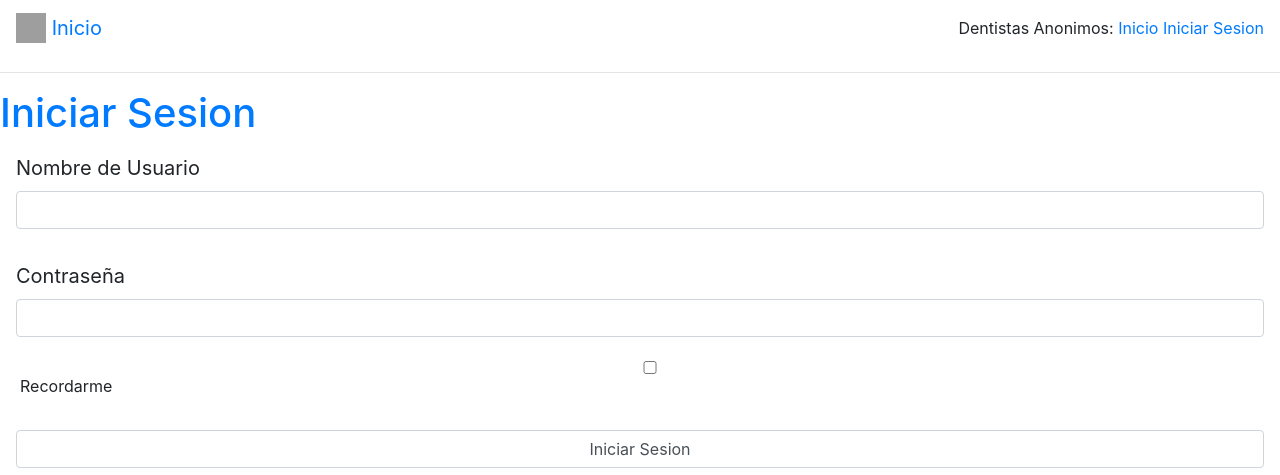
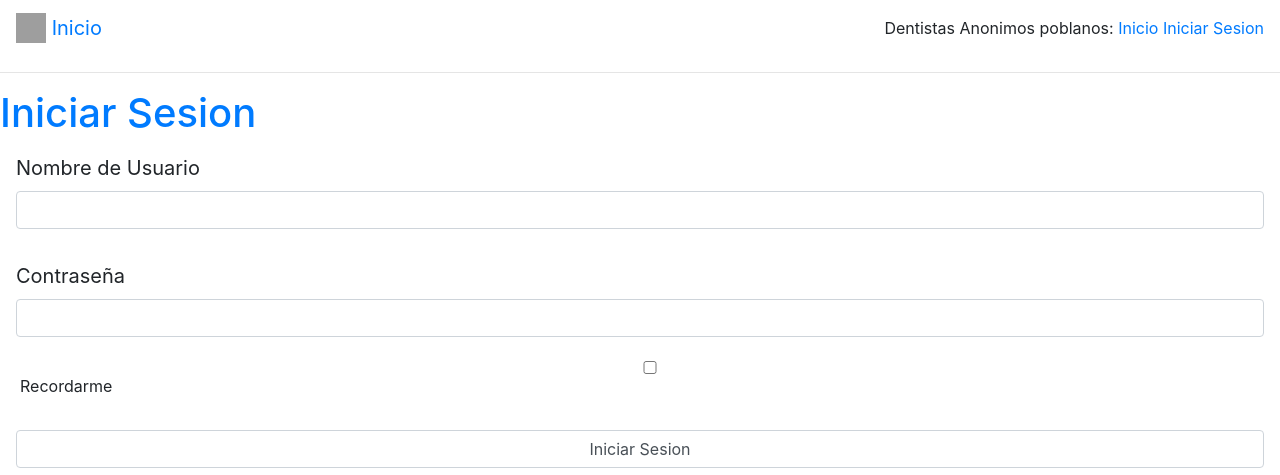
Before and after one commit to MixtliVM/Dentistas, a Flask app: a page that uses app/templates/base.html in a window 1280 px wide. Shown: the top 475 px of the page. Run offline with Flask 2, Linux system fonts and the light colour scheme; some libraries are stand-ins or nearby versions; grey boxes are pictures that could not be loaded.

Commit message:
se agrego poblanos a base.html

```diff
--- a/app/templates/base.html
+++ b/app/templates/base.html
@@ -15,7 +15,7 @@
       {% endif %}
 
       <div >
-  Dentistas Anonimos:
+  Dentistas Anonimos poblanos:
   <a href="{{ url_for('index') }}">Inicio</a>
   {% if current_user.is_anonymous %}
   <a href="{{ url_for('login') }}">Iniciar Sesion</a>
```
